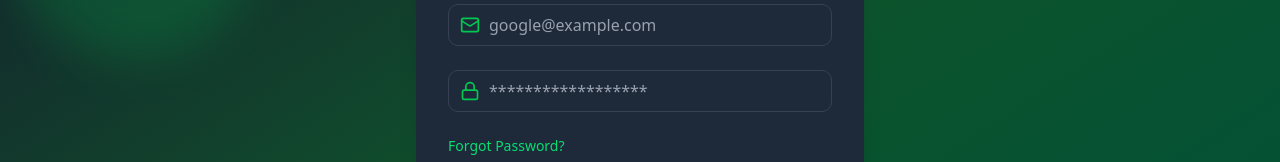
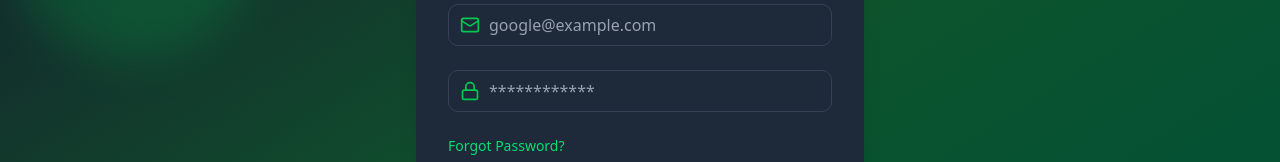
Before and after one commit to dhananjaysable370/MERN-Authentication, a React (Vite) app in the folder frontend/: page /login in a window 1280 px wide. Shown: the part 280-442 px from the top of the page. Built offline with nearby package versions, Linux system fonts and the light colour scheme.

Commit message:
save updates

```diff
--- a/frontend/src/pages/Login.jsx
+++ b/frontend/src/pages/Login.jsx
@@ -37,8 +37,8 @@ const Login = () => {
       if (data.success) {
         setEmail("");
         setPassword("");
-        setIsLoading(false);
         setTimeout(() => {
+          setIsLoading(false);
           toast.success(data.message, {
             style: {
               background: "linear-gradient(to right, #10b981, #059669)",
@@ -97,7 +97,7 @@ const Login = () => {
           <Input
             icon={Lock}
             type="password"
-            placeholder="******************"
+            placeholder="************"
             value={password}
             onChange={(e) => setPassword(e.target.value)}
             name="password"
```
